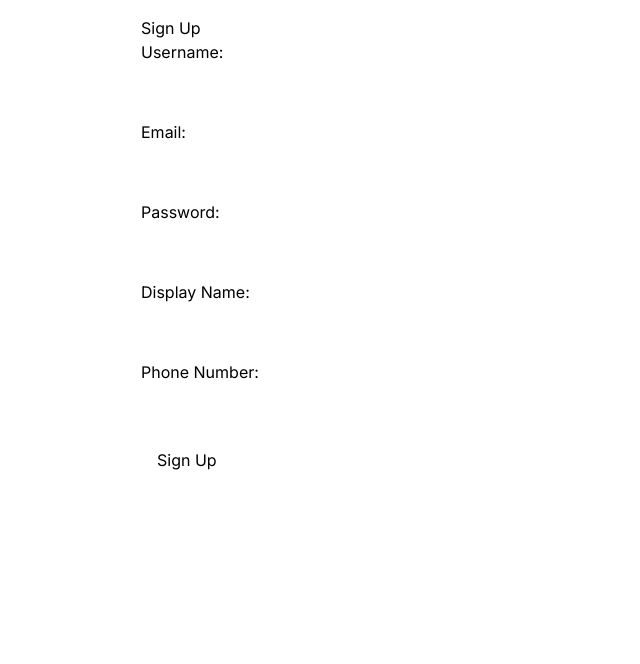
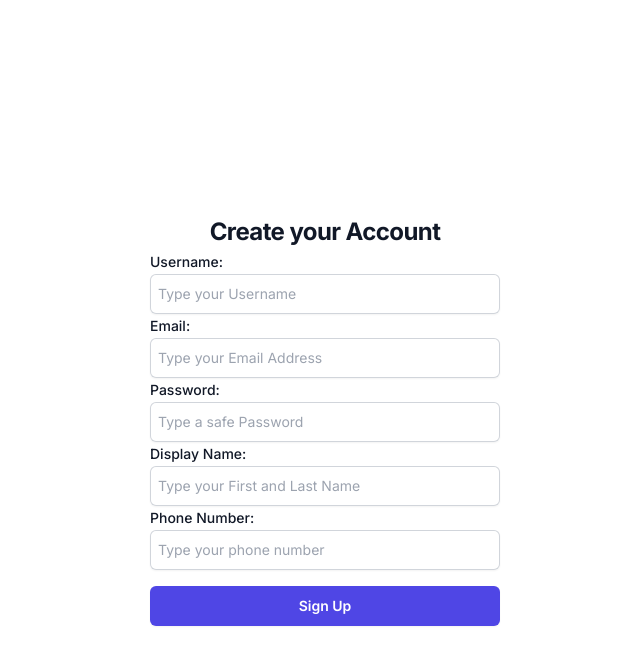
Before and after one commit to JoseArias31/Learn-Together, a Next.js app in the folder cooperativelearning/: page /signup in a window 1280 px wide. Shown: the top 664 px of the page, without its empty margins (315-955 px from the left). Built offline with nearby package versions, Linux system fonts and the light colour scheme.

Commit message:
Styling Login and Sing up pages

```diff
--- a/cooperativelearning/src/app/components/Cards.js
+++ b/cooperativelearning/src/app/components/Cards.js
@@ -22,7 +22,7 @@ const WebDevelopmentPrograms = () => {
       link: "/react"
     },
     {
-      title: "Node js",
+      title: "Node.js",
       description: "Unlock the potential of server-side development with Node.js.",
       linkText: "Explore Node.js",
       link: "/nodejs"
--- a/cooperativelearning/src/app/login/page.js
+++ b/cooperativelearning/src/app/login/page.js
@@ -30,7 +30,7 @@ export default function Login() {
   };
 
   return (
-    <div className="flex min-h-full flex-1 flex-col justify-center px-6 py-12 lg:px-8">
+    <div className="flex min-h-full flex-1 flex-col justify-center px-6 py-12 lg:px-8 items-center h-screen">
       <div className="sm:mx-auto sm:w-full sm:max-w-sm">
 
           <h2 className="mt-10 text-center text-2xl font-bold leading-9 tracking-tight text-gray-900">
--- a/cooperativelearning/src/app/signup/page.js
+++ b/cooperativelearning/src/app/signup/page.js
@@ -13,6 +13,8 @@ const Signup = () => {
   const [phone, setPhone] = useState('');
   const [error, setError] = useState('');
   const [success, setSuccess] = useState('');
+
+  const inputStyle = 'block w-full rounded-md border-0 py-1.5 text-gray-900 shadow-sm ring-1 ring-inset ring-gray-300 placeholder:text-gray-400 focus:ring-2 focus:ring-inset focus:ring-indigo-600 sm:text-sm sm:leading-6 w-[800px]';
 
   const handleSubmit = async (e) => {
     e.preventDefault();
@@ -34,11 +36,11 @@ const Signup = () => {
   };
 
   return (
-    <div style={{ maxWidth: '400px', margin: '0 auto', padding: '1rem' }}>
-      <h2>Sign Up</h2>
+    <div className='flex min-h-full flex-1 flex-col justify-center px-6 py-12 lg:px-8 items-center h-screen '>
+      <h2 className="mt-10 text-center text-2xl font-bold leading-9 tracking-tight text-gray-900">Create your Account</h2>
       <form onSubmit={handleSubmit}>
-        <div style={{ marginBottom: '1rem' }}>
-          <label htmlFor="username">Username:</label>
+        <div style={{ marginBottom: '1rem', width: '350px' }}>
+          <label htmlFor="username" className="block text-sm font-medium leading-6 text-gray-900">Username:</label>
           <input
             type="text"
             id="username"
@@ -46,10 +48,12 @@ const Signup = () => {
             onChange={(e) => setUsername(e.target.value)}
             style={{ width: '100%', padding: '0.5rem' }}
             required
+            className= {inputStyle}
+            placeholder='Type your Username'
           />
-        </div>
-        <div style={{ marginBottom: '1rem' }}>
-          <label htmlFor="email">Email:</label>
+
+
+          <label htmlFor="email" className="block text-sm font-medium leading-6 text-gray-900">Email:</label>
           <input
             type="email"
             id="email"
@@ -57,10 +61,12 @@ const Signup = () => {
             onChange={(e) => setEmail(e.target.value)}
             style={{ width: '100%', padding: '0.5rem' }}
             required
+            className= {inputStyle}
+            placeholder='Type your Email Address'
           />
-        </div>
-        <div style={{ marginBottom: '1rem' }}>
-          <label htmlFor="password">Password:</label>
+
+
+          <label htmlFor="password" className="block text-sm font-medium leading-6 text-gray-900">Password:</label>
           <input
             type="password"
             id="password"
@@ -68,10 +74,12 @@ const Signup = () => {
             onChange={(e) => setPassword(e.target.value)}
             style={{ width: '100%', padding: '0.5rem' }}
             required
+            className= {inputStyle}
+            placeholder='Type a safe Password'
           />
-        </div>
-        <div style={{ marginBottom: '1rem' }}>
-          <label htmlFor="displayName">Display Name:</label>
+
+
+          <label htmlFor="displayName" className="block text-sm font-medium leading-6 text-gray-900">Display Name:</label>
           <input
             type="text"
             id="displayName"
@@ -79,21 +87,25 @@ const Signup = () => {
             onChange={(e) => setDisplayName(e.target.value)}
             style={{ width: '100%', padding: '0.5rem' }}
             required
+            className= {inputStyle}
+            placeholder='Type your First and Last Name'
           />
-        </div>
-        <div style={{ marginBottom: '1rem' }}>
-          <label htmlFor="phone">Phone Number:</label>
+
+
+          <label htmlFor="phone" className="block text-sm font-medium leading-6 text-gray-900">Phone Number:</label>
           <input
             type="text"
             id="phone"
             value={phone}
             onChange={(e) => setPhone(e.target.value)}
             style={{ width: '100%', padding: '0.5rem' }}
+            className= {inputStyle}
+            placeholder='Type your phone number'
           />
-        </div>
+       </div>
         {error && <p style={{ color: 'red' }}>{error}</p>}
         {success && <p style={{ color: 'green' }}>{success}</p>}
-        <button type="submit" style={{ padding: '0.5rem 1rem' }}>
+        <button type="submit" style={{ padding: '0.5rem 1rem' }}className='flex w-full justify-center rounded-md bg-indigo-600 px-3 py-1.5 text-sm font-semibold leading-6 text-white shadow-sm hover:bg-indigo-500 focus-visible:outline focus-visible:outline-2 focus-visible:outline-offset-2 focus-visible:outline-indigo-600'>
           Sign Up
         </button>
       </form>
```
